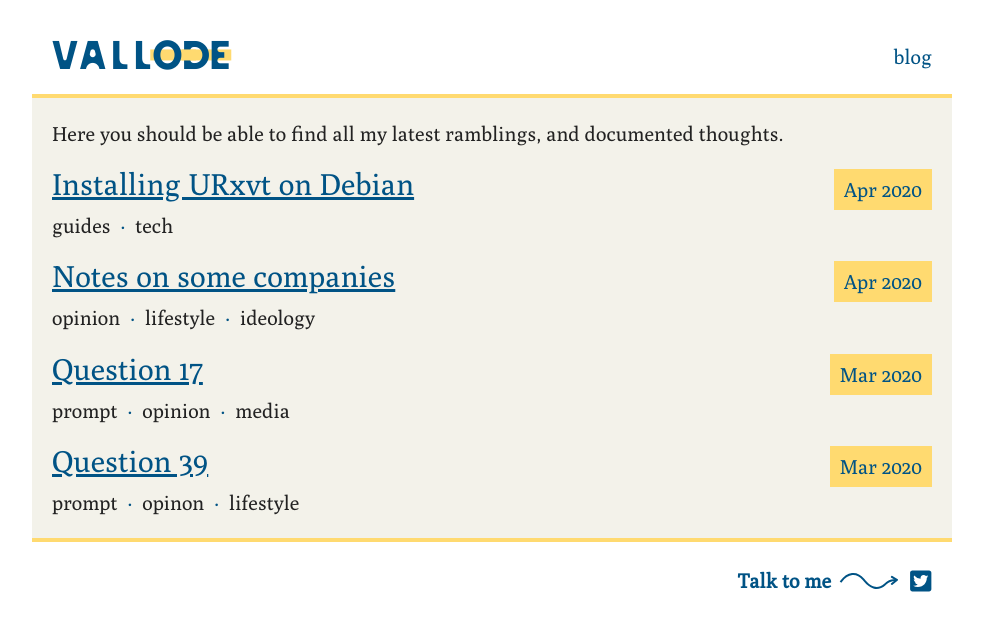
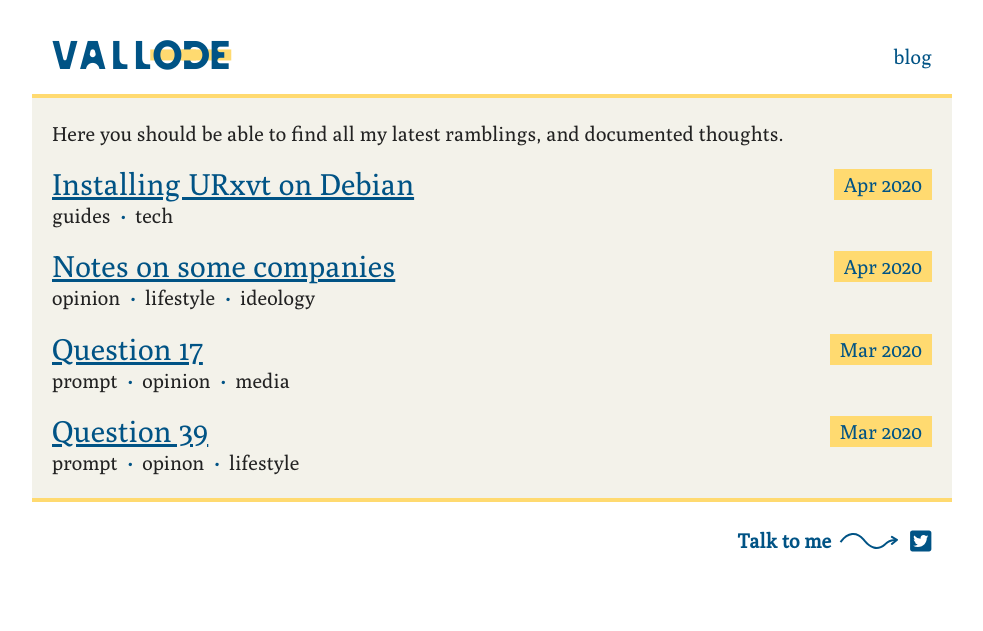
Before and after one commit to vallode/vallode.com, a Jekyll site: the page built from blog.html, in a window 1280 px wide. Shown: the top 631 px of the page, without its empty margins (148-1131 px from the left). Built offline with Jekyll 4.4.1, drawn with Linux system fonts in a browser that asks for light colours.

Commit message:
Fix tag separator size and lower time padding

```diff
--- a/_sass/pages/_blog.scss
+++ b/_sass/pages/_blog.scss
@@ -18,6 +18,7 @@
       + p::before {
         color: $-c-blue-500;
         content: "\00b7";
+        font-weight: bold;
         margin: 0 .5em;
       }
     }
@@ -41,7 +42,7 @@
   time {
     background-color: $-c-yellow-500;
     color: $-c-blue-500;
-    padding: .25rem .5rem;
+    padding: 0 .5rem;
     text-align: center;
   }
 }
```
